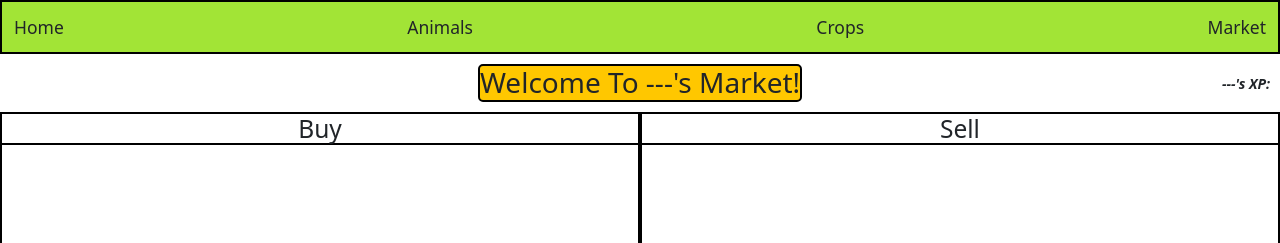
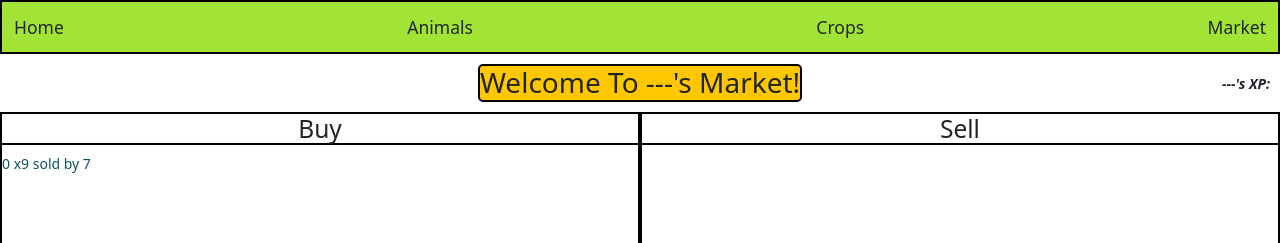
Before and after one commit to connor-w-smith/Farmageddon, a React (Vite) app in the folder farmageddon/: page /market in a window 1280 px wide. Shown: the top 243 px of the page. Built offline with nearby package versions, Linux system fonts and the light colour scheme.

Commit message:
Information displaying for market
the information is displaying in the market for the sellers, just not correctly.

```diff
--- a/farmageddon/src/pages/Market.jsx
+++ b/farmageddon/src/pages/Market.jsx
@@ -1,6 +1,34 @@
 import "../css/Market.css"
+import { useState, useEffect } from "react";
 
 function Market() {
+
+    const crops = ["Carrot", "Tomato", "Corn", "Wheat", "Cucumber", "Potato", "Green Pepper", "Red Pepper", "Japepeno", "Tobacco", "Soy Bean"];
+    const animals = ["Sheep", "Cow", "Pig", "Goat", "Chicken", "Duck", "Horse", "Bull", "Donkey"];
+    const sellers = ["Estatic Eric", "Crazy Connor", "Old Man Jenkins", "Sweet Susie", "Noisy Nancy", "Redneck Rick", "Dirty Dustin", "Cowboy Cole", "Tiny Tina"];
+
+    const items = [...animals, ...crops];
+
+    const getRandomItem = (arr) =>[Math.floor(Math.random() * arr.length)];
+    const getRandomQuantity = (min = 1, max = 10) => Math.floor(Math.random() * (max - min +1)) + min;
+
+    const generateRandomSale = () => {
+        const item = getRandomItem(items);
+        const quantity = getRandomQuantity();
+        const seller = getRandomItem(sellers);
+        return `${item} x${quantity} sold by ${seller}`;
+    };
+
+    const [saleInfo, setSaleInfo] = useState(generateRandomSale());
+
+    useEffect(() => {
+        const interval = setInterval(() => {
+            setSaleInfo(generateRandomSale());
+        }, 3000);
+
+        return () => clearInterval(interval);
+    }, []);
+
     return (
         <div className="market">
             <div className="marketTop">
@@ -9,6 +37,7 @@ function Market() {
             </div>
             <div className="buy">
                 <h3 className="buyHeader">Buy</h3>
+                <p className="text-info-emphasis">{saleInfo}</p>
             </div>
             <div className="sell">
                 <h3 className="sellHeader">Sell</h3>
```
